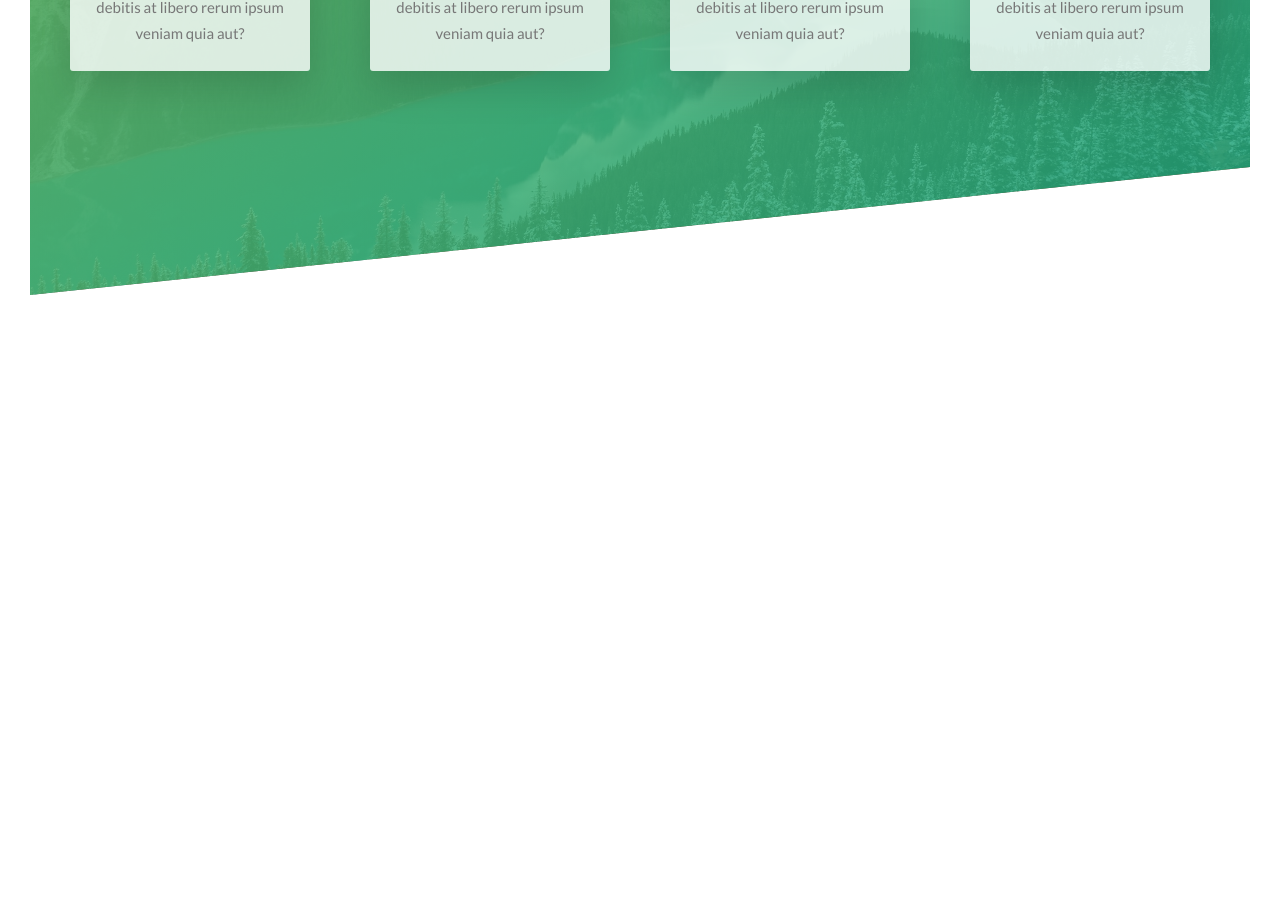
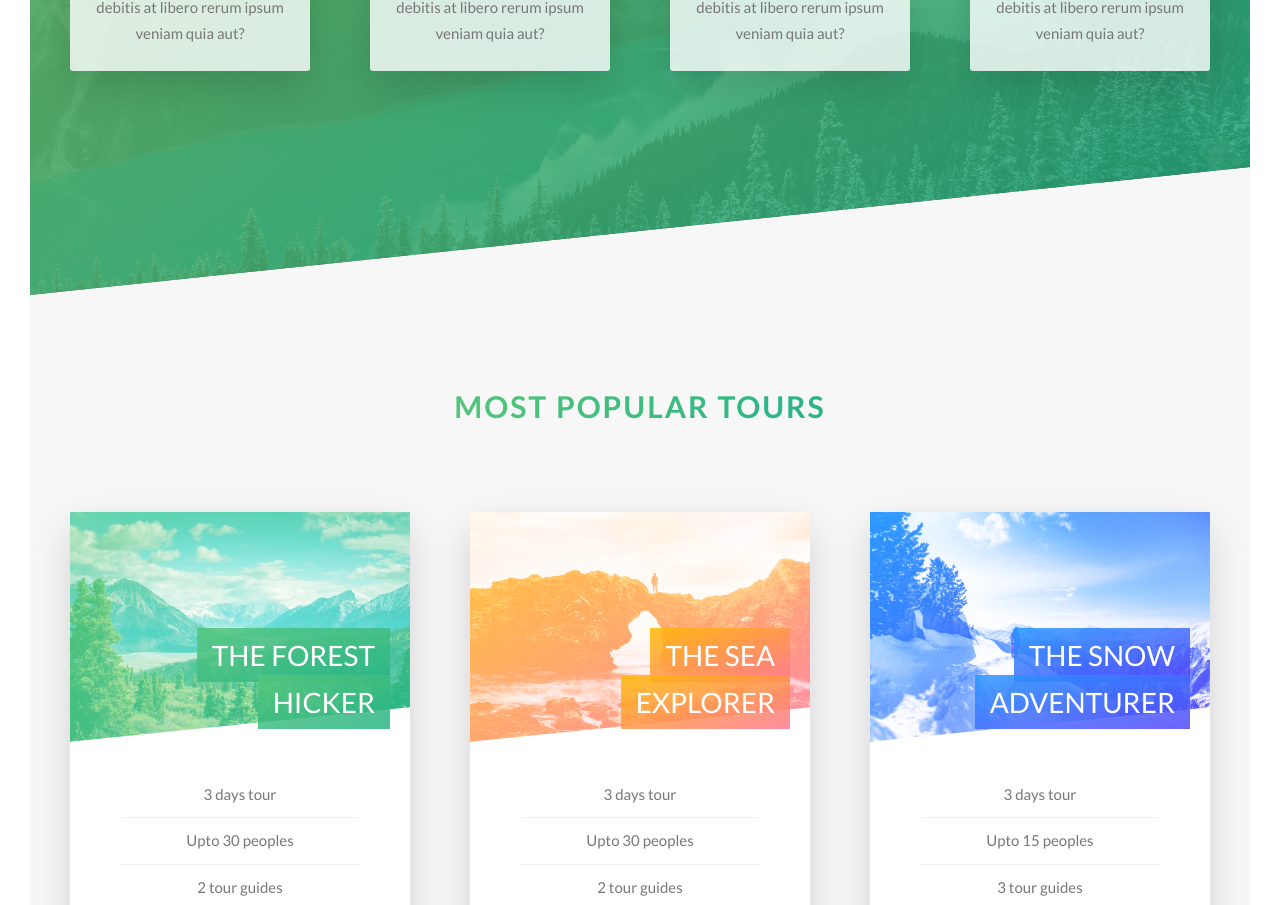
Before and after one commit to akshayr20/Booking-App-Template, an Angular app: page / in a window 1280 px wide. Shown: the part 1892-2797 px from the top of the page. Before the commit the page ends 2187 px from the top, so only its background shows below. Built offline with nearby package versions, Linux system fonts and the light colour scheme.

Commit message:
added tours section mark up and styles

```diff
--- a/src/app/about/about.component.html
+++ b/src/app/about/about.component.html
@@ -1,6 +1,6 @@
 <main>
   <section class="section-about">
-    <div class="u-center-text"><h2 class="heading-secondary u-margin-bottom-big">Exciting tours for adventours people</h2></div>
+    <div class="u-center-text u-margin-bottom-big"><h2 class="heading-secondary">Exciting tours for adventours people</h2></div>
     <div class="row">
       <div class="col-1-of-2">
         <h3 class="heading-tertiary u-margin-bottom-small">You're going to fall in love with nature</h3>
--- a/src/app/app.component.html
+++ b/src/app/app.component.html
@@ -2,4 +2,5 @@
 <app-header></app-header>
 <app-about></app-about>
 <app-features></app-features>
+<app-tours></app-tours>
 <router-outlet></router-outlet>
--- a/src/app/app.module.ts
+++ b/src/app/app.module.ts
@@ -6,13 +6,15 @@ import { AppComponent } from './app.component';
 import { HeaderComponent } from './header/header.component';
 import { AboutComponent } from './about/about.component';
 import { FeaturesComponent } from './features/features.component';
+import { ToursComponent } from './tours/tours.component';
 
 @NgModule({
   declarations: [
     AppComponent,
     HeaderComponent,
     AboutComponent,
-    FeaturesComponent
+    FeaturesComponent,
+    ToursComponent
   ],
   imports: [
     BrowserModule,
--- /dev/null
+++ b/src/app/tours/tours.component.html
@@ -0,0 +1,84 @@
+<section class="section-tours">
+  <div class="u-center-text u-margin-bottom-big"><h2 class="heading-secondary">Most Popular tours</h2></div>
+  <div class="row">
+    <div class="col-1-of-3">
+      <div class="card">
+        <div class="card__side card__side--front">
+          <div class="card__picture card__picture--1">&nbsp;</div>
+          <h4 class="card__heading"><span class="card__heading--span card__heading--span--1"> The Forest Hicker </span></h4>
+          <div class="card__details">
+            <ul>
+              <li>3 days tour</li>
+              <li>Upto 30 peoples</li>
+              <li>2 tour guides</li>
+              <li>Sleep in cozy hotels</li>
+              <li>Difficulty: easy</li>
+            </ul>
+          </div>
+        </div>
+        <div class="card__side card__side--back card__side--back--1">
+          <div class="card__cta">
+            <div class="card__price-box">
+              <p class="card__price-only">Only</p>
+              <p class="card__price-value">$500</p>
+            </div>
+            <a href="#" class="btn btn--white">Book Now</a>
+          </div>
+        </div>
+      </div>
+    </div>
+    <div class="col-1-of-3">
+      <div class="card">
+        <div class="card__side card__side--front">
+          <div class="card__picture card__picture--2">&nbsp;</div>
+          <h4 class="card__heading"><span class="card__heading--span card__heading--span--2"> The Sea Explorer </span></h4>
+          <div class="card__details">
+            <ul>
+              <li>3 days tour</li>
+              <li>Upto 30 peoples</li>
+              <li>2 tour guides</li>
+              <li>Sleep in cozy ships</li>
+              <li>Difficulty: medium</li>
+            </ul>
+          </div>
+        </div>
+        <div class="card__side card__side--back card__side--back--2">
+          <div class="card__cta">
+            <div class="card__price-box">
+              <p class="card__price-only">Only</p>
+              <p class="card__price-value">$500</p>
+            </div>
+            <a href="#" class="btn btn--white">Book Now</a>
+          </div>
+        </div>
+      </div>
+    </div>
+    <div class="col-1-of-3">
+      <div class="card">
+        <div class="card__side card__side--front">
+          <div class="card__picture card__picture--3">&nbsp;</div>
+          <h4 class="card__heading"><span class="card__heading--span card__heading--span--3"> The Snow Adventurer </span></h4>
+          <div class="card__details">
+            <ul>
+              <li>3 days tour</li>
+              <li>Upto 15 peoples</li>
+              <li>3 tour guides</li>
+              <li>Sleep in cozy hotels</li>
+              <li>Difficulty: Hard</li>
+            </ul>
+          </div>
+        </div>
+        <div class="card__side card__side--back card__side--back--3">
+          <div class="card__cta">
+            <div class="card__price-box">
+              <p class="card__price-only">Only</p>
+              <p class="card__price-value">$500</p>
+            </div>
+            <a href="#" class="btn btn--white">Book Now</a>
+          </div>
+        </div>
+      </div>
+    </div>
+  </div>
+  <div class="u-center-text u-margin-bottom-top-huge"><a href="#" class="btn btn--green">Discover all tours</a></div>
+</section>
--- /dev/null
+++ b/src/app/tours/tours.component.scss
@@ -0,0 +1,129 @@
+@import '../../assets/sass/main';
+
+.section-tours {
+  background-color: $color-grey-light1;
+  padding: 25rem 0 15rem 0;
+  margin-top: -10rem;
+}
+
+.card {
+  perspective: 150rem;
+  -moz-perspective: 150rem;
+  position: relative;
+  height: 52rem;
+  &__side {
+    position: absolute;
+    top: 0;
+    left: 0;
+    width: 100%;
+    font-size: 2rem;
+    color: white;
+    height: 52rem;
+    backface-visibility: hidden;
+    transition: all 0.5s ease;
+    border-radius: 3px;
+    box-shadow: 0 1.5rem 4rem rgba($color-black, 0.15);
+    &--front {
+      background-color: $color-white;
+    }
+    &--back {
+      transform: rotateY(180deg);
+
+      &--1 {
+        background-image: linear-gradient(to right bottom, $color-primary-light, $color-primary-dark);
+      }
+      &--2 {
+        background-image: linear-gradient(to right bottom, $color-secondary-light, $color-secondary-dark);
+      }
+      &--3 {
+        background-image: linear-gradient(to right bottom, $color-tertiary-light, $color-tertiary-dark);
+      }
+    }
+  }
+  &:hover &__side--front {
+    transform: rotateY(-180deg);
+  }
+  &:hover &__side--back {
+    transform: rotateY(0deg);
+  }
+  &__picture {
+    background-size: cover;
+    height: 23rem;
+    background-blend-mode: screen;
+    overflow: hidden;
+    clip-path: polygon(0 0, 100% 0, 100% 85%, 0 100%);
+    &--1 {
+      background-image: linear-gradient(to right bottom, $color-primary-light, $color-primary-dark), url('../../assets/img/nat-6.jpg');
+    }
+    &--2 {
+      background-image: linear-gradient(to right bottom, $color-secondary-light, $color-secondary-dark), url('../../assets/img/nat-5.jpg');
+    }
+    &--3 {
+      background-image: linear-gradient(to right bottom, $color-tertiary-light, $color-tertiary-dark), url('../../assets/img/nat-7.jpg');
+    }
+  }
+  &__heading {
+    font-size: 2.8rem;
+    font-weight: 400;
+    text-transform: uppercase;
+    text-align: right;
+    color: $color-white;
+    position: absolute;
+    top: 12rem;
+    right: 2rem;
+    width: 75%;
+  }
+  &__heading--span {
+    padding: 1rem 1.5rem;
+    box-decoration-break: clone;
+    &--1 {
+      background-image: linear-gradient(to right bottom, rgba($color-primary-light, 0.85), rgba($color-primary-dark, 0.85));
+    }
+    &--2 {
+      background-image: linear-gradient(to right bottom, rgba($color-secondary-light, 0.85), rgba($color-secondary-dark, 0.85));
+    }
+    &--3 {
+      background-image: linear-gradient(to right bottom, rgba($color-tertiary-light, 0.85), rgba($color-tertiary-dark, 0.85));
+    }
+  }
+  &__details {
+    padding: 3rem;
+    color: $color-grey-dark;
+    ul {
+      list-style: none;
+      width: 85%;
+      margin: 0 auto;
+      li {
+        text-align: center;
+        font-size: 1.5rem;
+        padding: 1rem;
+        &:not(:last-child) {
+          border-bottom: 1px solid $color-grey-light2;
+        }
+      }
+    }
+  }
+  //  Front Style card ends
+  // Back Side Card Starts
+  &__cta {
+    position: absolute;
+    top: 50%;
+    left: 50%;
+    transform: translate(-50%, -50%);
+    width: 90%;
+    text-align: center;
+  }
+  &__price-box {
+    text-align: center;
+    margin-bottom: 8rem;
+    color: $color-white;
+  }
+  &__price-only {
+    font-size: 1.4rem;
+    text-transform: uppercase;
+  }
+  &__price-value {
+    font-size: 6rem;
+    font-weight: 100;
+  }
+}
--- /dev/null
+++ b/src/app/tours/tours.component.ts
@@ -0,0 +1,15 @@
+import { Component, OnInit } from '@angular/core';
+
+@Component({
+  selector: 'app-tours',
+  templateUrl: './tours.component.html',
+  styleUrls: ['./tours.component.scss']
+})
+export class ToursComponent implements OnInit {
+
+  constructor() { }
+
+  ngOnInit() {
+  }
+
+}
--- a/src/assets/sass/abstracts/_variables.scss
+++ b/src/assets/sass/abstracts/_variables.scss
@@ -2,7 +2,14 @@ $color-primary: #7ed56f;
 $color-primary-light: #55c57a;
 $color-primary-dark: #28b485;
 
+$color-secondary-light: #ffb900;
+$color-secondary-dark: #ff7790;
+
+$color-tertiary-light: #2998ff;
+$color-tertiary-dark: #5646fa;
+
 $color-grey-light1: #f7f7f7;
+$color-grey-light2: #eee;
 
 $color-grey-dark: #777;
 $color-white: #fff;
--- a/src/assets/sass/base/_utilities.scss
+++ b/src/assets/sass/base/_utilities.scss
@@ -5,6 +5,12 @@
 .u-margin-bottom-big {
     margin-bottom: 8rem;
 }
+.u-margin-bottom-top-big {
+  margin-top: 8rem;
+}
+.u-margin-bottom-top-huge {
+  margin-top: 10rem;
+}
 
 .u-margin-bottom-small {
   margin-bottom: 1.5rem;
--- a/src/assets/sass/components/_button.scss
+++ b/src/assets/sass/components/_button.scss
@@ -13,6 +13,10 @@
   &--white {
     background-color: $color-white;
     color: $color-grey-dark;
+  }
+  &--green {
+    background-color: $color-primary;
+    color: $color-white;
   }
 
   &:hover {
```
Also changed, not shown: 1 other file (tests, documents, lock files or other folders).
